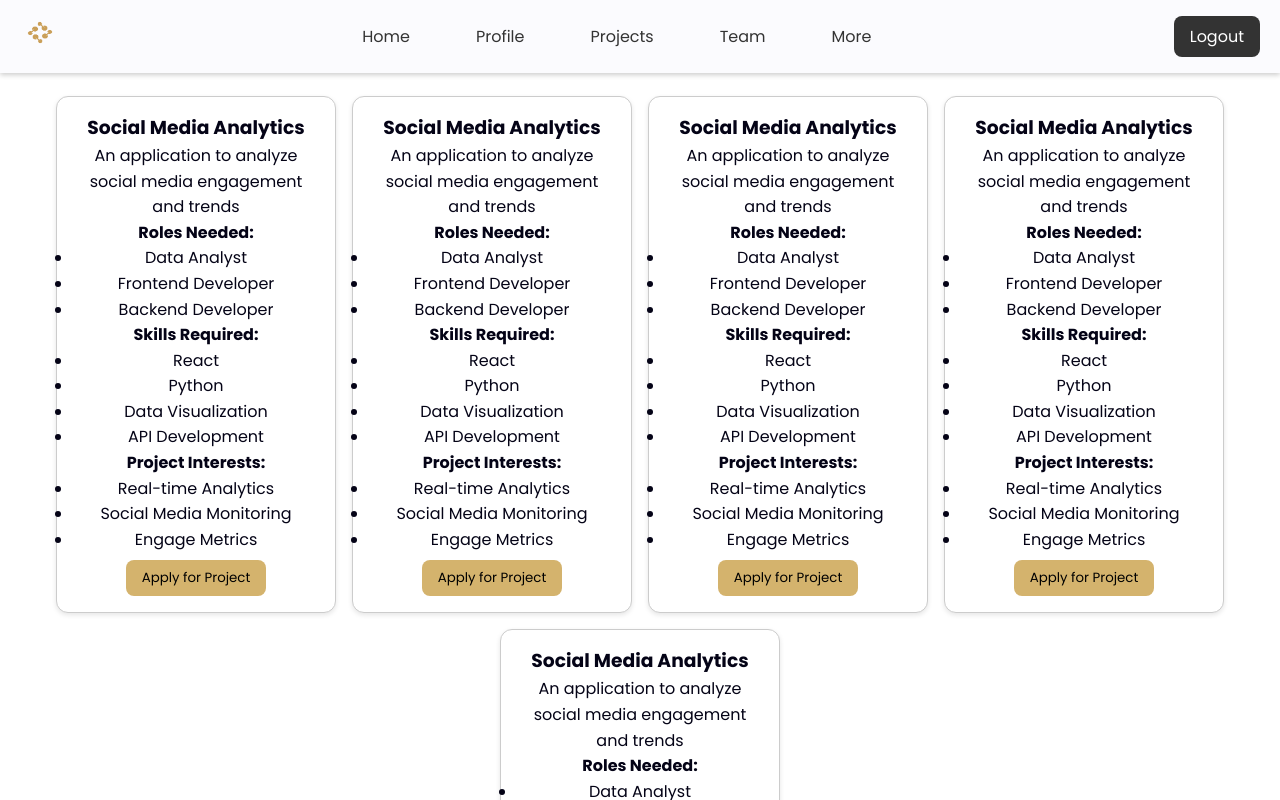
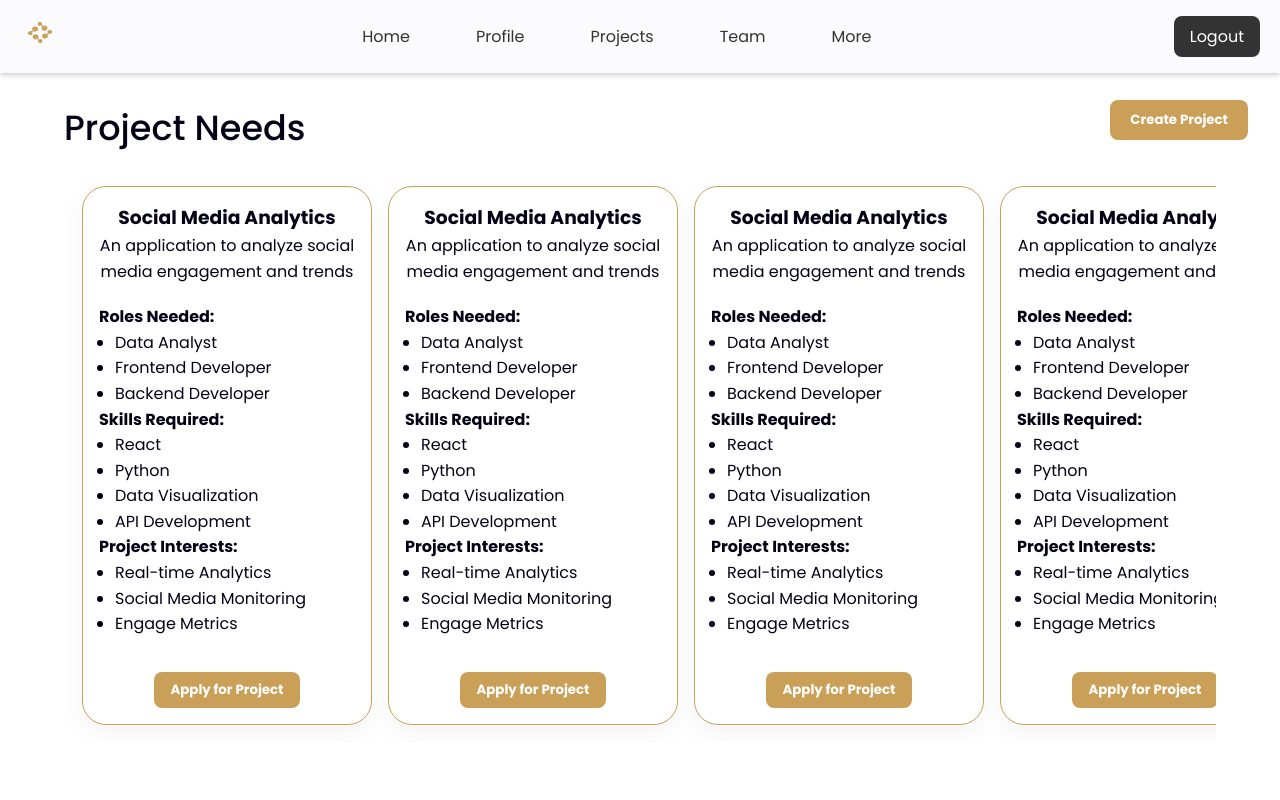
Before and after one commit to Choovyy/CapstoneConnect_Capstone1, a React (Vite) app in the folder Frontend_Capstone1/capstoneconnect/: page /project in a window 1280 px wide. Shown: the top 800 px of the page. Built offline with nearby package versions, Linux system fonts and the light colour scheme.

Commit message:
final design for project page

```diff
--- /dev/null
+++ b/Frontend_Capstone1/capstoneconnect/src/css/Project.css
@@ -0,0 +1,127 @@
+.pj-header-section {
+    display: flex;
+    justify-content: space-between;
+    align-items: center;
+    padding: 24px;
+    flex-wrap: wrap;
+  }
+
+  .pj-header-section h2 {
+    font-weight: bold;
+  }
+
+  .pj-create-btn {
+    background-color: #CA9F58;
+    color: white;
+    padding: 10px 20px;
+    border-radius: 8px;
+    font-weight: bold;
+    cursor: pointer;
+    border: none;
+    transition: all 0.3s ease;
+  }
+
+  .pj-create-btn:hover {
+    background-color: #b78d49;
+    box-shadow: 0 4px 8px rgba(0, 0, 0, 0.1);
+  }
+
+  .pj-create-btn-container {
+    position: absolute;
+    top: 100px;
+    right: 32px;
+  }
+
+  .pj-main {
+    display: flex;
+    justify-content: center;
+    margin-top: 0;
+    overflow-y: hidden;
+  }
+
+  .pj-scroll-container {
+    max-width: 90%;
+    overflow-x: auto;
+    overflow-y: hidden;
+    cursor: grab;
+    user-select: none;
+  }
+
+  .pj-scroll-container:active {
+    cursor: grabbing;
+  }
+
+  .pj-scroll-container::-webkit-scrollbar {
+    height: 8px;
+  }
+
+  .pj-scroll-container::-webkit-scrollbar-track {
+    background: #f1f1f1;
+    border-radius: 4px;
+  }
+
+  .pj-scroll-container::-webkit-scrollbar-thumb {
+    background: #CA9F58;
+    border-radius: 4px;
+  }
+
+  .pj-scroll-container::-webkit-scrollbar-thumb:hover {
+    background: #b78d49;
+  }
+
+  .pj-grid {
+    display: flex;
+    flex-wrap: nowrap;
+    justify-content: flex-start;
+    padding: 10px;
+  }
+
+  .pj-card {
+    border: 1px solid #CA9F58;
+    border-radius: 24px;
+    padding: 16px;
+    width: 290px;
+    min-width: 290px;
+    box-shadow: 0 8px 24px rgba(0, 0, 0, 0.05);
+    margin: 8px;
+    background-color: white;
+    text-align: left;
+    transition: all 0.3s ease;
+  }
+
+  .pj-card:hover {
+    transform: translateY(-8px);
+    box-shadow: 0 12px 32px rgba(0, 0, 0, 0.1);
+  }
+
+  .pj-header {
+    text-align: center;
+  }
+
+  .pj-body {
+    margin-top: 20px;
+  }
+
+  .pj-body ul {
+    padding-left: 16px;
+  }
+
+  .pj-apply-btn {
+    margin-top: 35px;
+    background-color: #CA9F58;
+    border: none;
+    border-radius: 8px;
+    padding: 8px 16px;
+    cursor: pointer;
+    color: white;
+    font-weight: bold;
+    display: block;
+    margin-left: auto;
+    margin-right: auto;
+    transition: all 0.3s ease;
+  }
+
+  .pj-apply-btn:hover {
+    background-color: #b78d49;
+    box-shadow: 0 4px 8px rgba(0, 0, 0, 0.1);
+  }
--- a/Frontend_Capstone1/capstoneconnect/src/pages/Project.jsx
+++ b/Frontend_Capstone1/capstoneconnect/src/pages/Project.jsx
@@ -1,8 +1,80 @@
-import React from 'react';
+import React, { useEffect, useRef } from 'react';
 import '../css/Navigation.css';
+import '../css/Project.css';
+import '../css/Matching.css';
 import logo from '../assets/logo.png';
 
 const Project = () => {
+  const scrollContainerRef = useRef(null);
+
+  useEffect(() => {
+    const scrollContainer = scrollContainerRef.current;
+    let isDown = false;
+    let startX;
+    let scrollLeft;
+
+    const handleMouseDown = (e) => {
+      isDown = true;
+      scrollContainer.classList.add('active');
+      startX = e.pageX - scrollContainer.offsetLeft;
+      scrollLeft = scrollContainer.scrollLeft;
+    };
+
+    const handleMouseLeave = () => {
+      isDown = false;
+      scrollContainer.classList.remove('active');
+    };
+
+    const handleMouseUp = () => {
+      isDown = false;
+      scrollContainer.classList.remove('active');
+    };
+
+    const handleMouseMove = (e) => {
+      if (!isDown) return;
+      e.preventDefault();
+      const x = e.pageX - scrollContainer.offsetLeft;
+      const walk = (x - startX) * 2;
+      scrollContainer.scrollLeft = scrollLeft - walk;
+    };
+
+    const handleTouchStart = (e) => {
+      isDown = true;
+      scrollContainer.classList.add('active');
+      startX = e.touches[0].pageX - scrollContainer.offsetLeft;
+      scrollLeft = scrollContainer.scrollLeft;
+    };
+
+    const handleTouchMove = (e) => {
+      if (!isDown) return;
+      const x = e.touches[0].pageX - scrollContainer.offsetLeft;
+      const walk = (x - startX) * 2;
+      scrollContainer.scrollLeft = scrollLeft - walk;
+    };
+
+    scrollContainer.addEventListener('mousedown', handleMouseDown);
+    scrollContainer.addEventListener('mouseleave', handleMouseLeave);
+    scrollContainer.addEventListener('mouseup', handleMouseUp);
+    scrollContainer.addEventListener('mousemove', handleMouseMove);
+
+    scrollContainer.addEventListener('touchstart', handleTouchStart);
+    scrollContainer.addEventListener('touchend', handleMouseUp);
+    scrollContainer.addEventListener('touchcancel', handleMouseLeave);
+    scrollContainer.addEventListener('touchmove', handleTouchMove);
+
+    return () => {
+      scrollContainer.removeEventListener('mousedown', handleMouseDown);
+      scrollContainer.removeEventListener('mouseleave', handleMouseLeave);
+      scrollContainer.removeEventListener('mouseup', handleMouseUp);
+      scrollContainer.removeEventListener('mousemove', handleMouseMove);
+
+      scrollContainer.removeEventListener('touchstart', handleTouchStart);
+      scrollContainer.removeEventListener('touchend', handleMouseUp);
+      scrollContainer.removeEventListener('touchcancel', handleMouseLeave);
+      scrollContainer.removeEventListener('touchmove', handleTouchMove);
+    };
+  }, []);
+
   const projectDetails = {
     title: 'Social Media Analytics',
     description: 'An application to analyze social media engagement and trends',
@@ -12,45 +84,36 @@ const Project = () => {
   };
 
   const renderCard = (_, index) => (
-    <div key={index} style={{
-      border: '1px solid #ccc',
-      borderRadius: '12px',
-      padding: '16px',
-      width: '280px',
-      boxShadow: '0 2px 5px rgba(0, 0, 0, 0.1)',
-      margin: '8px',
-      backgroundColor: 'white'
-    }}>
+    <div className="pj-card" key={index}>
+      <div className="pj-header">
         <h3><strong>{projectDetails.title}</strong></h3>
         <p>{projectDetails.description}</p>
+      </div>
+
+      <div className="pj-body">
         <p><strong>Roles Needed:</strong></p>
         <ul>
           {projectDetails.roles.map((role, i) => <li key={i}>{role}</li>)}
         </ul>
+
         <p><strong>Skills Required:</strong></p>
         <ul>
           {projectDetails.skills.map((skill, i) => <li key={i}>{skill}</li>)}
         </ul>
+
         <p><strong>Project Interests:</strong></p>
         <ul>
           {projectDetails.interests.map((interest, i) => <li key={i}>{interest}</li>)}
         </ul>
-      <button style={{
-        marginTop: '8px',
-        backgroundColor: '#d4b36d',
-        border: 'none',
-        borderRadius: '8px',
-        padding: '8px 16px',
-        cursor: 'pointer'
-      }}>
-        Apply for Project
-      </button>
+      </div>
+
+      <button className="pj-apply-btn">Apply for Project</button>
     </div>
   );
 
   return (
     <div>
-      {/* Navbar */}
+      {/* Navbar (unchanged) */}
       <header className="site-header">
         <div className="header__logo">
           <a href="#">
@@ -71,37 +134,22 @@ const Project = () => {
         </div>
       </header>
 
-      {/* Project Section Header */}
-      <div style={{
-        display: 'flex',
-        justifyContent: 'space-between',
-        alignItems: 'center',
-        padding: '24px',
-        flexWrap: 'wrap'
-      }}>
-        <h2 style={{ fontWeight: 'bold' }}>Project Needs</h2>
-        <button style={{
-          backgroundColor: '#D9B979',
-          color: 'white',
-          padding: '10px 20px',
-          borderRadius: '8px',
-          fontWeight: 'bold',
-          cursor: 'pointer',
-          border: 'none'
-        }}>
-          Create Project
-        </button>
+      {/* Section Header - Updated to match Matching.jsx style */}
+      <div className="matching-container" style={{ marginBottom: '-20px' }}>
+        <div className="matching-filter">
+          <h1 className="matching-title">Project Needs</h1>
+        </div>
+        <div className="pj-create-btn-container">
+          <button className="pj-create-btn">Create Project</button>
+        </div>
       </div>
 
-      {/* Cards */}
-      <main style={{ display: 'flex', justifyContent: 'center' }}>
-        <div style={{
-          display: 'flex',
-          flexWrap: 'wrap',
-          justifyContent: 'center',
-          maxWidth: '2000px'
-        }}>
-          {Array(5).fill(null).map(renderCard)}
+      {/* Project Cards */}
+      <main className="pj-main">
+        <div className="pj-scroll-container" ref={scrollContainerRef}>
+          <div className="pj-grid">
+            {Array(10).fill(null).map(renderCard)}
+          </div>
         </div>
       </main>
     </div>
```
Lines whose indentation alone changed are shown as unchanged.
